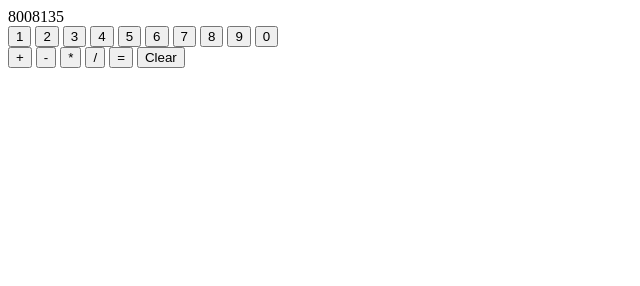
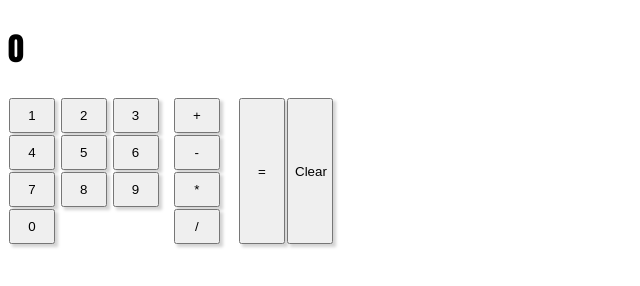
Before and after one commit to TruffleBug/5-calculator, a plain HTML site: page index.html in a window 1280 px wide. Shown: the whole page, without its empty margins (0-640 px from the left). Drawn offline with Linux system fonts and the light colour scheme.

Commit message:
Mostly working calculator
Messes up if you don't clear after every time.

```diff
--- a/index.html
+++ b/index.html
@@ -1,16 +1,16 @@
 <!DOCTYPE html>
-<html lang="en">
+<html lang = "en">
 <head>
-    <meta charset="UTF-8">
-    <meta name="viewport" content="width=device-width, initial-scale=1.0">
+    <meta charset = "UTF-8">
+    <meta name = "viewport" content = "width=device-width, initial-scale=1.0">
     <title>Calculator</title>
-    <link rel="stylesheet" href="styles.css">
+    <link rel = "stylesheet" href = "styles.css">
 </head>
 <body>
-    <div class="display">8008135</div>
+    <div class = "display">0</div>
 
-    <div class="buttons">
-        <div class="numbers">
+    <div class = "buttons">
+        <div class = "numbers">
             <button>1</button>
             <button>2</button>
             <button>3</button>
@@ -22,16 +22,16 @@
             <button>9</button>
             <button>0</button>
         </div>
-        <div class="operators">
-            <button>+</button>
-            <button>-</button>
-            <button>*</button>
-            <button>/</button>
-            <button>=</button>
-            <button id="clear">Clear</button>
+        <div class = "operators">
+            <button id = "add">+</button>
+            <button id = "subtract">-</button>
+            <button id = "multiply">*</button>
+            <button id = "divide">/</button>
         </div>
+        <button id = "equals">=</button>
+        <button id = "clear">Clear</button>
     </div>
 
-    <script src="script.js"></script>
+    <script src = "script.js"></script>
 </body>
 </html>
--- a/script.js
+++ b/script.js
@@ -1,18 +1,18 @@
-const add = (num1, num2) => num1 + num2;
+const add = (num1, num2) => result = Number(num1) + Number(num2);
 
-const subtract = (num1, num2) => num1 - num2;
+const subtract = (num1, num2) => result = num1 - num2;
 
-const multiply = (num1, num2) => num1 * num2;
+const multiply = (num1, num2) => result = num1 * num2;
 
-const divide = (num1, num2) => num1 / num2;
+const divide = (num1, num2) => result = num1 / num2;
 
 let num1;
-
 let num2;
-
-let operator;
+let displayValue = '';
+let operator = '';
 
 function operate(num1, num2, operator) {
+    // console.log({operator})
     if (operator === 'add') add(num1, num2);
     else if (operator === 'subtract') subtract(num1, num2);
     else if (operator === 'multiply') multiply(num1, num2);
@@ -20,11 +20,43 @@ function operate(num1, num2, operator) {
 };
 
 let display = document.querySelector('.display');
-let numbers = document.querySelectorAll('.buttons .numbers button');
+let numbers = document.querySelectorAll('.numbers button');
+let operators = document.querySelectorAll('.operators button');
+let equals = document.querySelector('#equals');
+let clear = document.querySelector('#clear');
 
 numbers.forEach((number) => {
     number.addEventListener('click', () => {
-        let displayValue = number.textContent
-        display.textContent = displayValue
+        displayValue = displayValue.concat(number.textContent);
+        display.textContent = displayValue;
+        console.log({displayValue});
     })
 })
+
+
+operators.forEach((operatorInput) => {
+    operatorInput.addEventListener('click', () => {
+        num1 = displayValue;
+                // console.log({num1});
+        operator = operatorInput.id;
+                console.log({operator});
+        displayValue = '';
+    })
+})
+
+equals.addEventListener('click', () => {
+    num2 = displayValue;
+                // console.timeLog({num2});
+    operate(num1, num2, operator);
+                console.log(`${num1} ${operator} ${num2} = ${result}`)
+    display.textContent = result;
+})
+
+clear.addEventListener('click', () => {
+    num1 = 0;
+    num2 = 0;
+    operator = '';
+    displayValue = '';
+    display.textContent = 0;
+    console.log(`${num1} ${operator} ${num2} = ${result}`)
+})
--- a/styles.css
+++ b/styles.css
@@ -0,0 +1,23 @@
+body {
+    font-family: Impact, Haettenschweiler, 'Arial Narrow Bold', sans-serif ;
+    font-size: 16px;
+}
+
+button {
+    padding-top: 8px;
+    padding-bottom: 8px;
+    margin: 1px;
+    min-width: 46px;
+    box-shadow: 3px 3px 3px lightgrey;
+}
+
+.display {
+    font-size: 32px;
+    margin-top: 24px;
+    margin-bottom: 24px;
+}
+
+.buttons {
+    display: flex;
+    width: 326px;
+}
```
